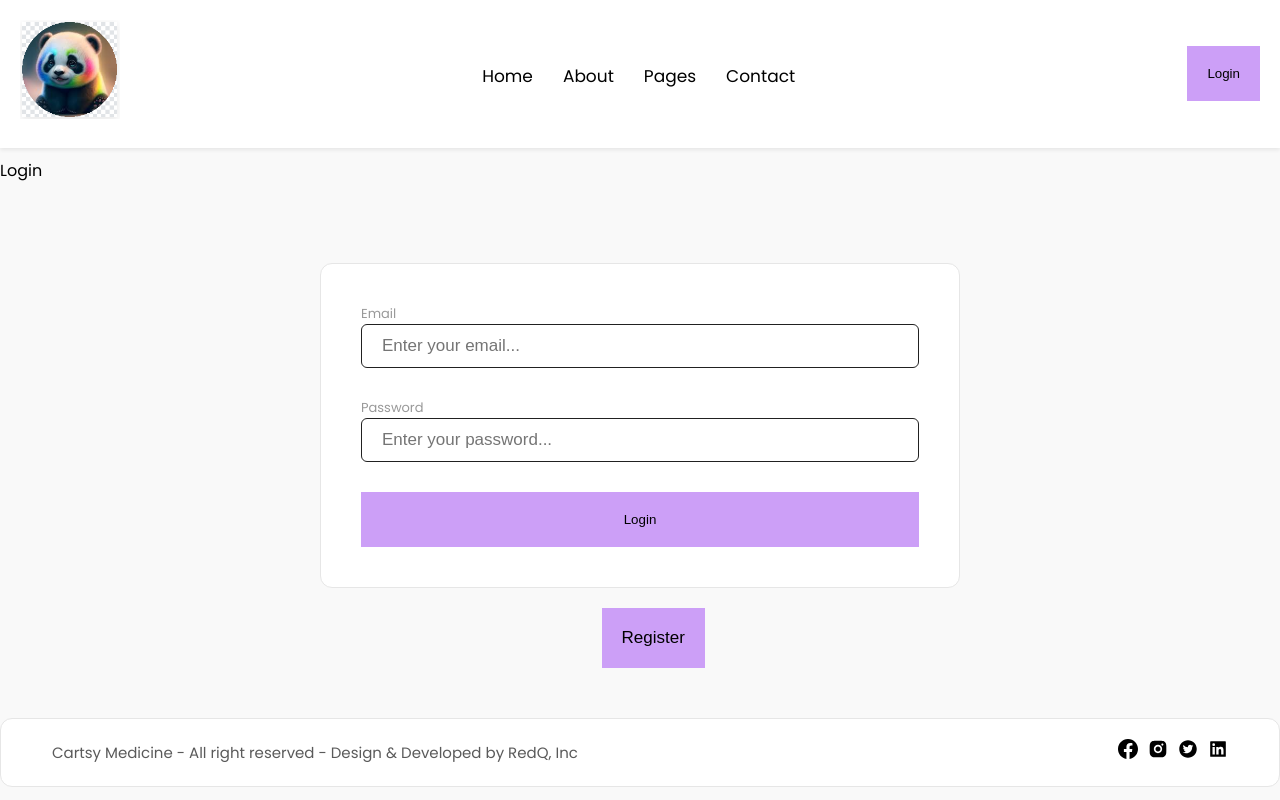
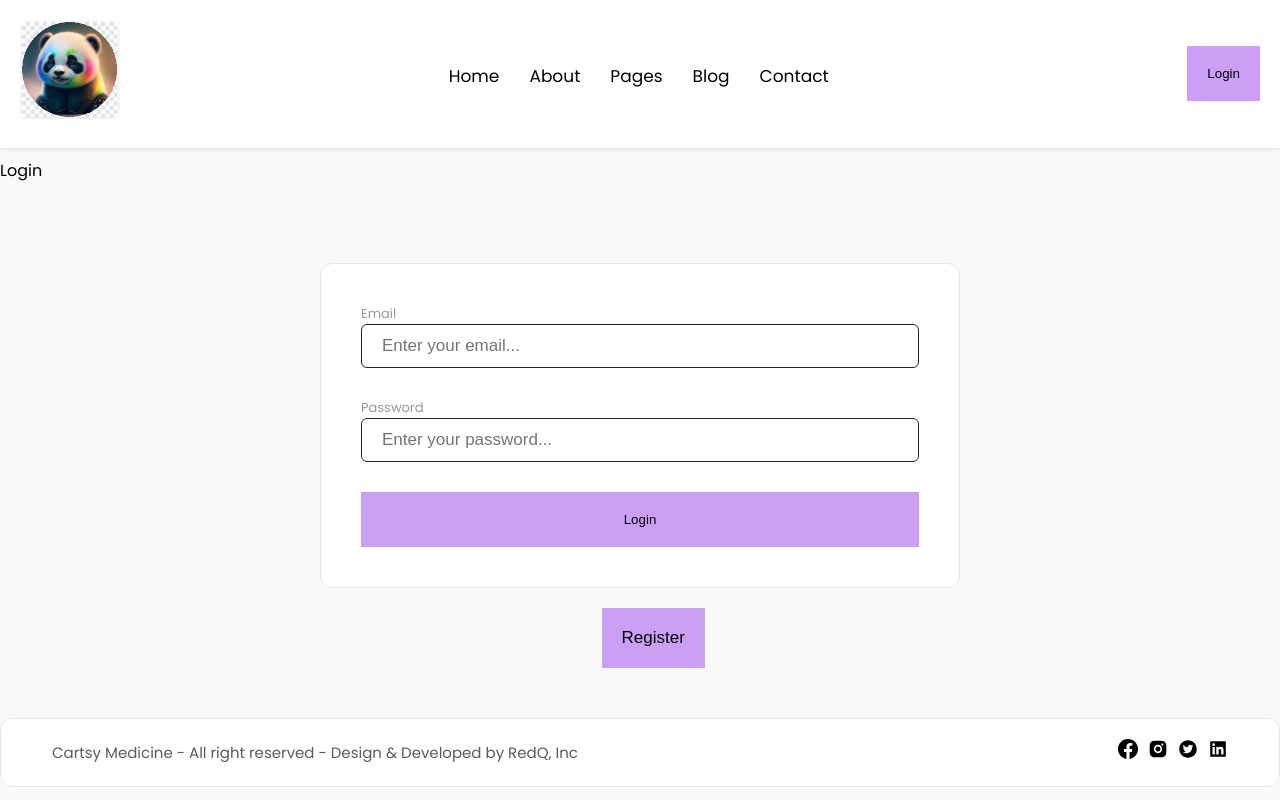
Before and after one commit to pratima-olixlab/node-react-fullstack-blog, a React (Create React App) app in the folder react-app-main/: page /login in a window 1280 px wide. Built offline with nearby package versions, Linux system fonts and the light colour scheme.

Commit message:
tenth  commit

```diff
--- a/react-app-main/src/assets/data/data.js
+++ b/react-app-main/src/assets/data/data.js
@@ -16,6 +16,11 @@ export const nav = [
   },
   {
     id: 4,
+    text: "blog",
+    url: "/blog",
+  },
+  {
+    id: 5,
     text: "contact",
     url: "/contact",
   },
```
Also changed, not shown: 8 other files (tests, documents, lock files or other folders).
